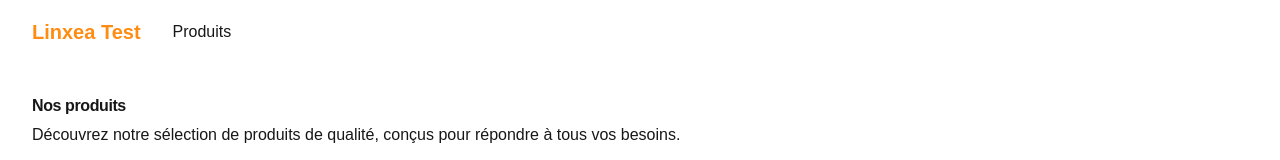
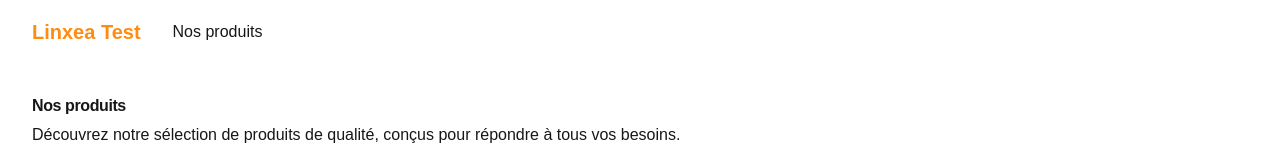
Before and after one commit to LeCuistotduWeb/linxea-technical-test, a Next.js app: page /produits in a window 1280 px wide. Shown: the top 160 px of the page. Built offline with nearby package versions, Linux system fonts and the light colour scheme; no server answers.

Commit message:
fix: update link text for product navigation

```diff
--- a/src/components/layout.tsx
+++ b/src/components/layout.tsx
@@ -54,7 +54,7 @@ export function LayoutHeader() {
         <ul>
           <li>
             <Link href="/produits">
-              Produits
+              Nos produits
             </Link>
           </li>
         </ul>
```
